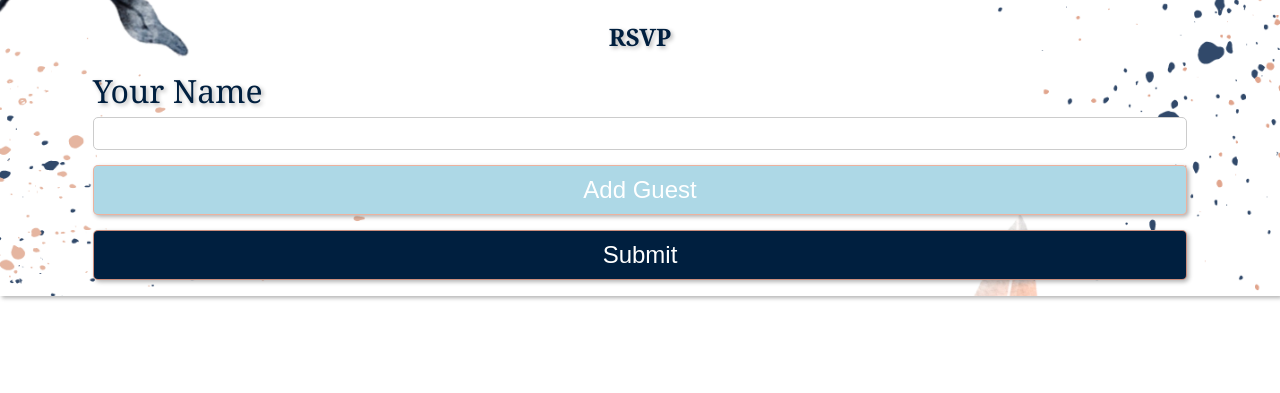
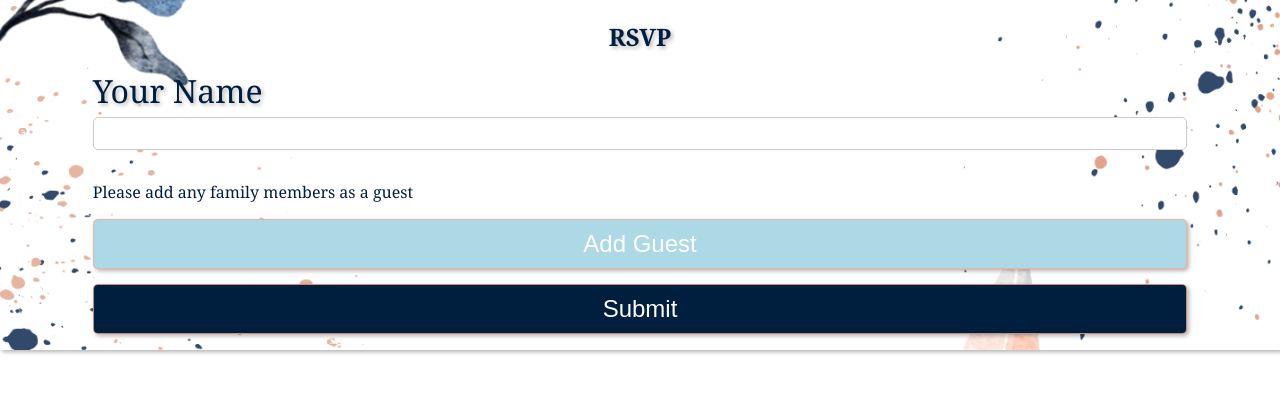
Before and after one commit to Ctaylor27/Wedding_invitation_deploy, a Django app: page /rsvp_form in a window 1280 px wide. Shown: the top 393 px of the page. Run offline with Django 5.2, Linux system fonts and the light colour scheme.

Commit message:
changed rsvp form

```diff
--- a/rsvp/static/rsvp/css/styles.css
+++ b/rsvp/static/rsvp/css/styles.css
@@ -150,9 +150,7 @@ form {
     font-size: 15px;
 }
 
-#text-body #timeline .event {
-    /* text-align: left; */
-}
+
 
 .input {
     margin-bottom: 15px;
--- a/rsvp/templates/rsvp/rsvp_form.html
+++ b/rsvp/templates/rsvp/rsvp_form.html
@@ -18,6 +18,7 @@
                         <label for="name">Your Name</label>
                         <input required type="text" name="name" id="name">
                     </div>
+                    <p>Please add any family members as a guest</p>
                     <div class="attendee_container"></div>
                     <div class="input">
                         <button type="button" onclick="renderAttendeeInputs()" name="num_attendees" id="num_attendees">Add Guest</button>
```
